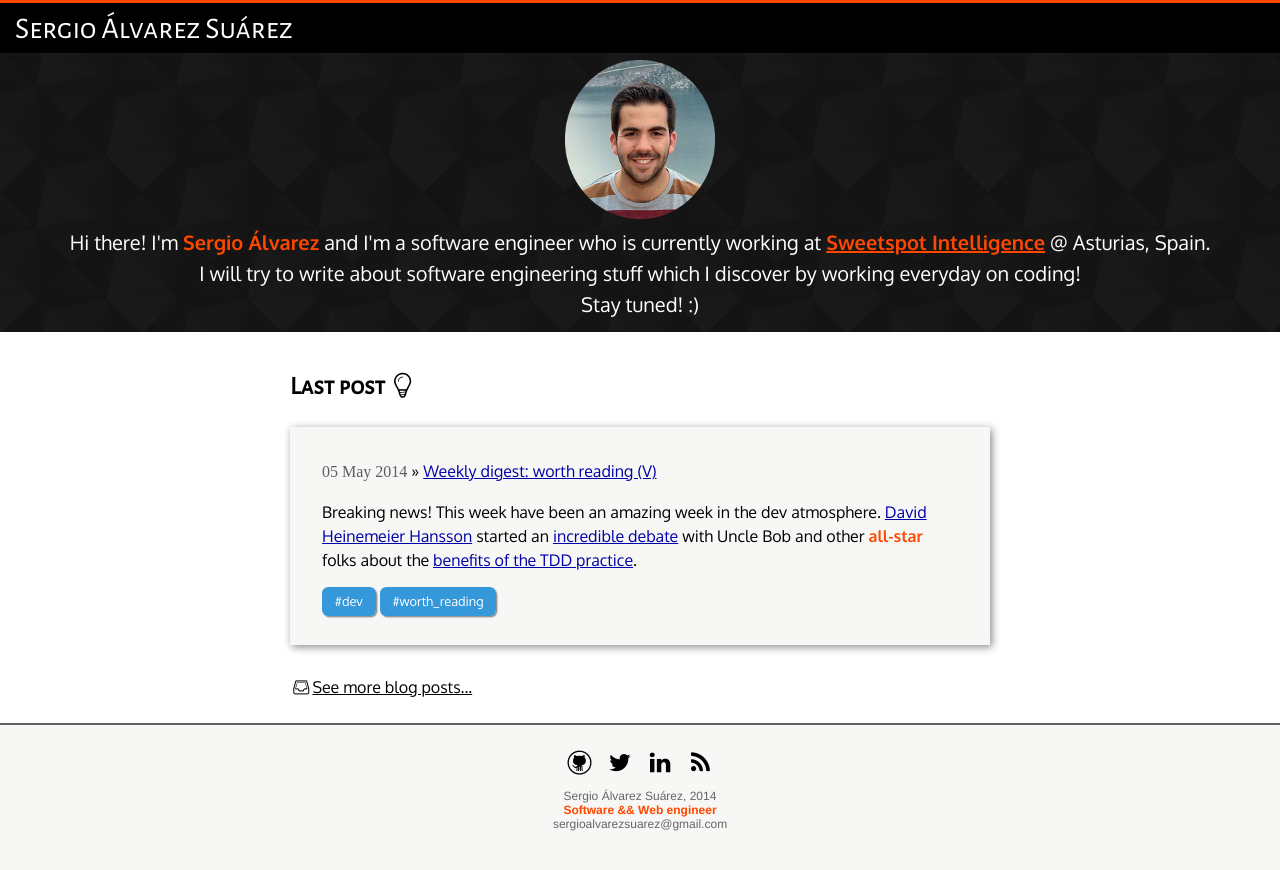
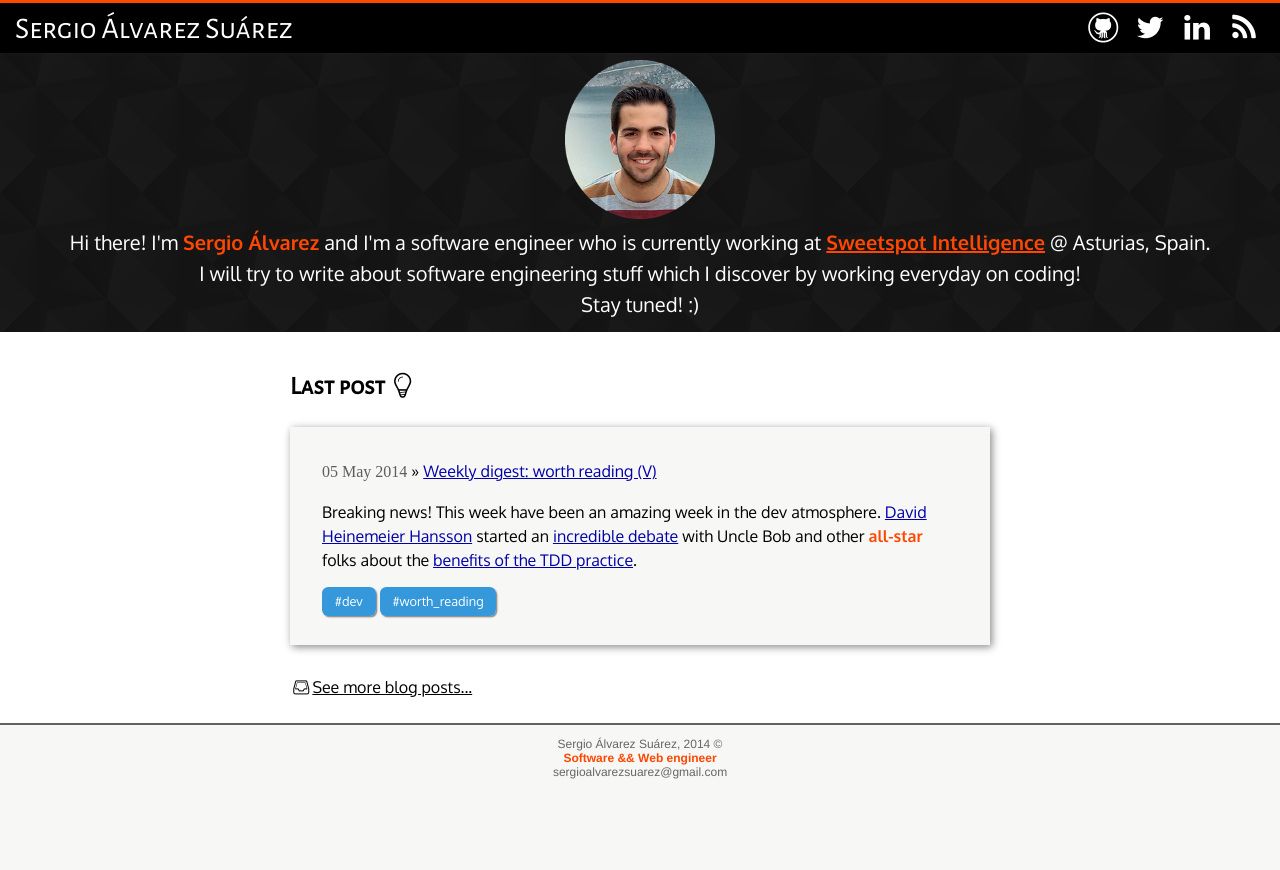
Before and after one commit to sergioalvz/sergioalvz.github.io, a Jekyll site: the page built from index.html, in a window 1280 px wide. Shown: the top 870 px of the page. Built offline with Jekyll 4.4.1, drawn with Linux system fonts in a browser that asks for light colours; nearby versions of some CDN libraries; some web fonts are replaced; Markdown is read by kramdown in place of the engine named in the settings.

Commit message:
Add social links to the header

```diff
--- a/_layouts/default.html
+++ b/_layouts/default.html
@@ -23,18 +23,17 @@
 
       <script src="http://ajax.googleapis.com/ajax/libs/jquery/1.11.0/jquery.min.js"></script>
       <script>
-        (function(i,s,o,g,r,a,m){i['GoogleAnalyticsObject']=r;i[r]=i[r]||function(){
-          (i[r].q=i[r].q||[]).push(arguments)},i[r].l=1*new Date();a=s.createElement(o),
-          m=s.getElementsByTagName(o)[0];a.async=1;a.src=g;m.parentNode.insertBefore(a,m)
-        })(window,document,'script','//www.google-analytics.com/analytics.js','ga');
-
-        ga('create', 'UA-40587447-1', 'sergioalvarezsuarez.com');
-        ga('send', 'pageview');
-      </script>
+        (function(i,s,o,g,r,a,m){i['GoogleAnalyticsObject']=r;i[r]=i[r]||function(){(i[r].q=i[r].q||[]).push(arguments)},i[r].l=1*new Date();a=s.createElement(o), m=s.getElementsByTagName(o)[0];a.async=1;a.src=g;m.parentNode.insertBefore(a,m) })(window,document,'script','//www.google-analytics.com/analytics.js','ga'); ga('create', 'UA-40587447-1', 'sergioalvarezsuarez.com'); ga('send', 'pageview'); </script>
     </head>
     <body>
         <header>
           <h1><a href="/">Sergio Álvarez Suárez</a></h1>
+          <div class="social">
+          <a href="https://github.com/sergio-alvarez"><i class="icon-github"></i></a>
+          <a href="https://twitter.com/varezHH"><i class="icon-twitter"></i></a>
+          <a href="http://es.linkedin.com/in/sergioalvarezsuarez/"><i class="icon-linkedin"></i></a>
+          <a href="/rss.xml"><i class="icon-rss"></i></a>
+          </div>
         </header>
 
         <div class="site">
@@ -44,15 +43,7 @@
         <footer>
           <div class="contact">
             <p>
-              <a href="https://github.com/sergio-alvarez"><i class="icon-github"></i></a>
-              <a href="https://twitter.com/varezHH"><i class="icon-twitter"></i></a>
-              <a href="http://es.linkedin.com/in/sergioalvarezsuarez/"><i class="icon-linkedin"></i></a>
-              <a href="/rss.xml"><i class="icon-rss"></i></a>
-            </p>
-          </div>
-          <div class="contact">
-            <p>
-              Sergio Álvarez Suárez, 2014 <br />
+              Sergio Álvarez Suárez, 2014 &copy; <br />
               <strong>Software &amp;&amp; Web engineer</strong><br />
               sergioalvarezsuarez@gmail.com
             </p>
--- a/css/main.css
+++ b/css/main.css
@@ -16,8 +16,12 @@ a         { color: #00a; }
 a:hover   { color: #000; }
 a:visited { color: #a0a; }
 
-/* Common */
-header {
+/*
+ *  ==================================
+ * | HEADER
+ *  ==================================
+ */
+ header {
   background-color: rgb(0, 0, 0);
   background-color: rgba(0, 0, 0, 1);
   border-top: .3em solid #ff4700;
@@ -29,17 +33,18 @@ header {
   z-index: 100;
 }
 
+header a {
+  -webkit-transition: all .25s;
+  -moz-transition: all .25s;
+  -o-transition: all .25s;
+  transition: all .25s;
+}
+
 header > h1 {
   float: left;
   font-size: 3em;
   font-weight: 400;
   margin: .25em 0 0 .5em;
-}
-@media (max-width: 310px){
-  header > h1 {
-    font-size: 1.8em;
-    margin: .75em 0 0 .5em;
-  }
 }
 
 header > h1 a {
@@ -53,6 +58,32 @@ header > h1 a:link, header > h1 a:visited {
 }
 
 header > h1 a:hover { color: #ff4700; }
+
+header > div.social {
+  float: right;
+  margin: .25em 0.5em 0 0;
+  font-size: 3em;
+}
+
+header > div.social > a, header > div.social > a:link, header > div.social > a:visited {
+  font-size: 1em;
+  color: rgb(255, 255, 255);
+}
+
+header > div.social > a:hover { color: #ff4700; }
+
+@media (max-width: 520px){
+  header > h1 {
+    font-size: 1.8em;
+    margin: .75em 0 0 .5em;
+  }
+  header > div.social {
+    margin: .75em 0.5em 0 0;
+    font-size: 2em;
+  }
+}
+
+/* =================================== */
 
 .site {
   background-color: rgb(255, 255, 255);
@@ -75,18 +106,6 @@ footer > div {
   text-align: center;
   width: 185px;
 }
-
-footer > div:first-child { font-size: 2em; }
-footer > div:first-child p { margin-bottom: 0; }
-footer > div:first-child a {
-  color: rgb(0, 0, 0);
-  -webkit-transition: all .25s;
-  -moz-transition: all .25s;
-  -o-transition: all .25s;
-  transition: all .25s;
-}
-
-footer > div:first-child a:hover { color: #ff4700; }
 
 .meta { font-size: 1.5em; font-family: 'Shadows Into Light Two', cursive; }
 
```
